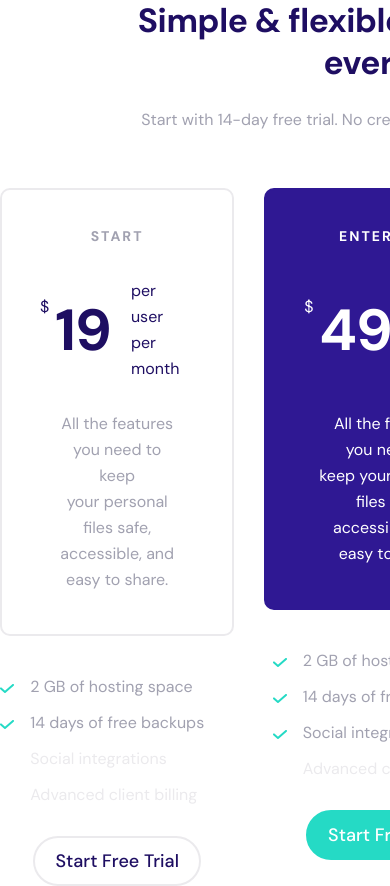
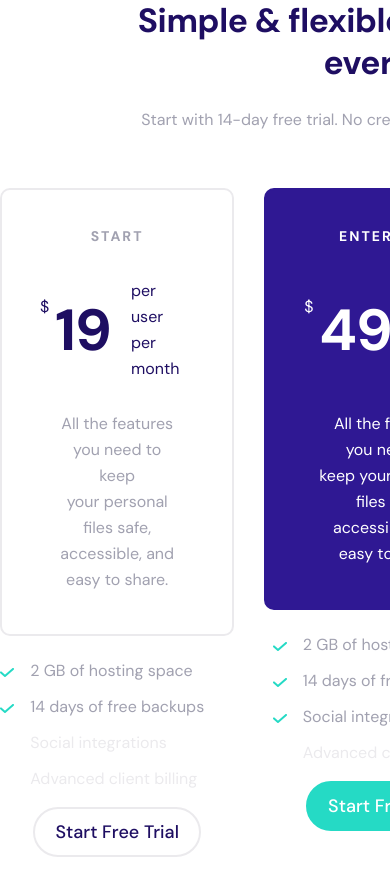
Before and after one commit to pawelrusak/lexogrine_task, a React (Vite) app: page /pricing in a window 390 px wide. Shown: the top 886 px of the page. After the commit the page ends 857 px from the top, so only its background shows below. Built offline with nearby package versions, Linux system fonts and the light colour scheme.

Commit message:
chore: add responsive styles to FeaturesList component

```diff
--- a/src/features/pricing/ui/FeaturesList/FeaturesList.scss
+++ b/src/features/pricing/ui/FeaturesList/FeaturesList.scss
@@ -11,8 +11,8 @@ $feature-list-colors: (
 );
 
 .features-list {
-  margin-top: 3.8rem;
-  margin-bottom: 2.8rem;
+  margin-top: clamp(1.9rem, 0.85172rem + 3.2759vw, 3.8rem);
+  margin-bottom: clamp(1.4rem, 0.62759rem + 2.4138vw, 2.8rem);
 
   &__item {
     padding: 0 3rem;
```
